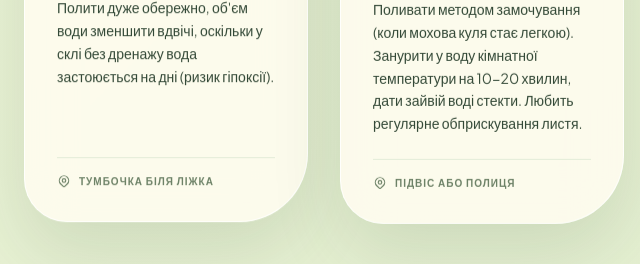
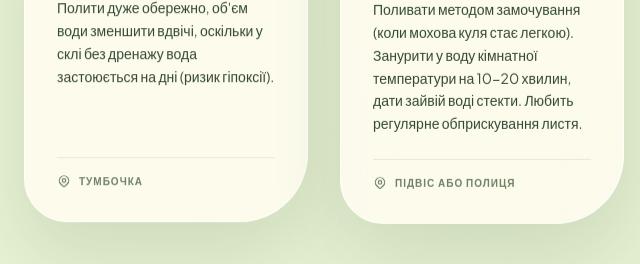
Before and after one commit to newagno/plant-sitter-guide, a website: page index.html in a window 1280 px wide. Shown: the part 3883-4147 px from the top of the page, 0-640 px from the left. Drawn offline with nearby package versions, Linux system fonts and the light colour scheme.

Commit message:
chore: shorten bedside table label in index.html

```diff
--- a/index.html
+++ b/index.html
@@ -830,7 +830,7 @@
           <div class="mt-auto pt-4 border-t border-[#DCE8D2]/80">
             <span class="text-[10px] text-[#6D8267] font-bold flex items-center gap-2 uppercase tracking-widest">
               <svg class="w-3.5 h-3.5" fill="none" stroke="currentColor" viewBox="0 0 24 24"><path stroke-linecap="round" stroke-linejoin="round" stroke-width="2" d="M17.657 16.657L13.414 20.9a1.998 1.998 0 01-2.827 0l-4.244-4.243a8 8 0 1111.314 0z"></path><path stroke-linecap="round" stroke-linejoin="round" stroke-width="2" d="M15 11a3 3 0 11-6 0 3 3 0 016 0z"></path></svg>
-              Тумбочка біля ліжка
+              Тумбочка
             </span>
           </div>
         </div>
```
